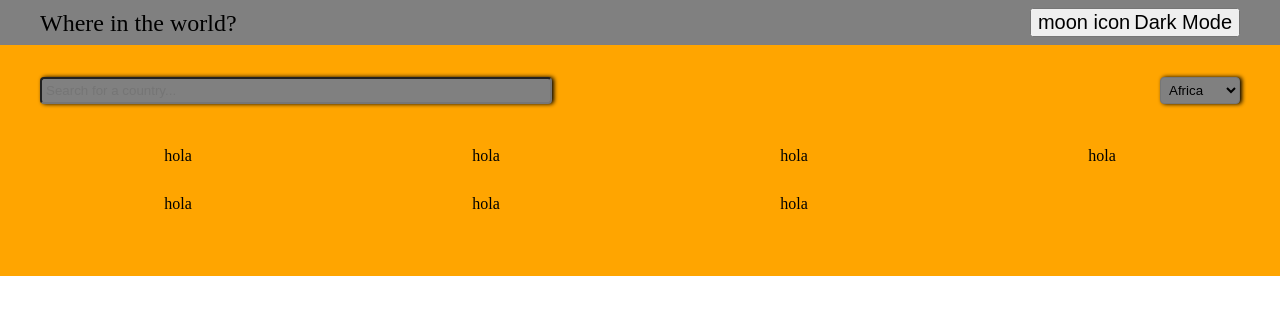
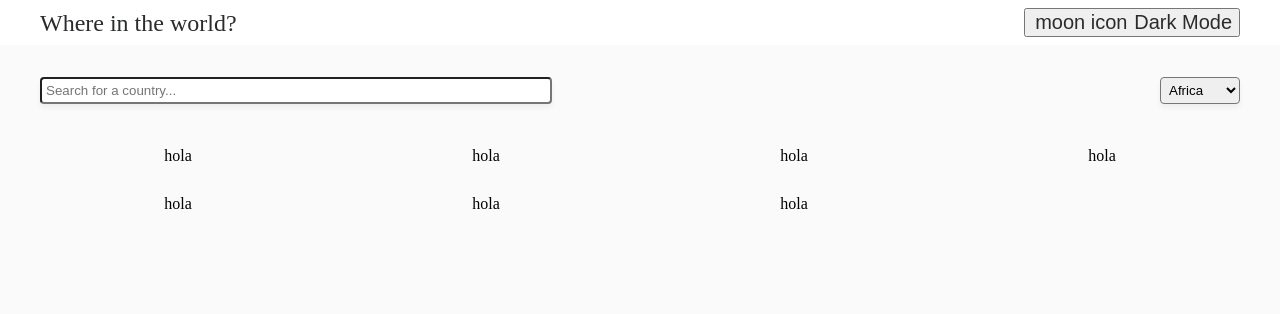
Before and after one commit to NeverSlowDown/challenge-rest-countries, a React (Create React App) app: page / in a window 1280 px wide. Shown: the top 314 px of the page. Built offline with nearby package versions, Linux system fonts and the light colour scheme.

Commit message:
adding theme with localstorage

```diff
--- a/src/App.tsx
+++ b/src/App.tsx
@@ -6,9 +6,11 @@ import {
   Route,
   Link,
 } from "react-router-dom";
-import { ThemeProvider } from "styled-components";
+import { createGlobalStyle, ThemeProvider } from "styled-components";
 import HomePage from "./components/homePage";
 import Nav from "./components/Nav";
+import styled from 'styled-components';
+import { useState } from 'react';
 
 const router = createBrowserRouter([
   {
@@ -23,35 +25,57 @@ const router = createBrowserRouter([
   },
 ]);
 
-const theme = {
+export const theme = {
   light: {
-    background: "orange",
-    main: "gray",
+    name: "light",
+    background: "#fafafa",
+    main: "#fffff",
     secondary: "red",
     borderRadius: "4px",
-    mainText: "black",
-    descriptionText: "gray",
-    boxShadow: "2px 0 4px black"
+    mainText: "#2a2b2d",
+    descriptionText: "#646464",
+    boxShadow: "0px 4px 4px #efefef"
   },
   dark: {
-    background: "#FFFFF",
-    main: "gray",
+    name: "dark",
+    background: "#212d36",
+    main: "#2b3743",
     secondary: "red",
     borderRadius: "4px",
-    mainText: "black",
-    descriptionText: "gray",
-    boxShadow: "2px 0 4px black"
+    mainText: "#fbffff",
+    descriptionText: "#dde7ef",
+    boxShadow: "0px 4px 4px #efefef"
   },
 };
 
+const Main = styled.main`
+  display: flex;
+  flex-direction: column;
+  justify-content: space-between;
+  width: 100%;
+  height: 100%;
+`;
+
+const GlobalStyle = createGlobalStyle`
+  html, body, #root {
+    width: 100%;
+    height: 100%;
+  }
+`
+
+
 function App() {
+  const initialTheme = localStorage.getItem("theme") !== null ? localStorage.getItem("theme") : "light"
+  console.log({initialTheme})
+  const [currentTheme, setCurrentTheme] = useState( initialTheme === "light" ? theme.light : theme.dark )
   return (
-    <main className="App">
-      <ThemeProvider theme={theme.light}>
-        <Nav />
+    <Main className="App">
+      <ThemeProvider theme={currentTheme}>
+        <GlobalStyle />
+        <Nav currentTheme={currentTheme} setCurrentTheme={setCurrentTheme} />
         <RouterProvider router={router} />
       </ThemeProvider>
-    </main>
+    </Main>
   );
 }
 
--- a/src/components/Nav.tsx
+++ b/src/components/Nav.tsx
@@ -1,8 +1,11 @@
-import styled from 'styled-components';
+import styled from "styled-components";
+import { theme } from "../App";
 
 const Navbar = styled.nav`
-  background: ${({theme}) => theme.main};
+  background: ${({ theme }) => theme.main};
   padding: 8px 0;
+  width: 100%;
+  transition: 0.5s ease background;
 `;
 
 const Container = styled.div`
@@ -14,32 +17,41 @@ const Container = styled.div`
 `;
 
 const ThemeSwitcher = styled.button`
-  color: ${({theme}) => theme.mainText};
+  color: ${({ theme }) => theme.mainText};
   font-size: 1.25em;
-  display: flex;
+  display: grid;
   align-items: center;
   gap: 0 4px;
+  grid-template-columns: 1fr 1fr;
+  transition: 0.5s ease;
+  transition: 0.5s ease color;
 `;
 
 const MainTitle = styled.h1`
-  color: ${({theme}) => theme.mainText};
+  color: ${({ theme }) => theme.mainText};
   font-size: 1.5em;
+  transition: 0.5s ease color;
 `;
 
-export default function Nav() {
+export default function Nav({ currentTheme, setCurrentTheme }: any) {
+  function handleTheme() {
+    const chosenTheme =
+      currentTheme !== null && currentTheme.name === "light"
+        ? theme.dark
+        : theme.light;
+    setCurrentTheme(chosenTheme);
+    localStorage.setItem("theme", chosenTheme.name);
+  }
+
   return (
     <Navbar>
       <Container>
-        <MainTitle>
-          Where in the world?
-        </MainTitle>
-        <ThemeSwitcher>
+        <MainTitle>Where in the world?</MainTitle>
+        <ThemeSwitcher onClick={handleTheme}>
           moon icon
-          <span>
-            Dark Mode
-          </span>
+          <span>Dark Mode</span>
         </ThemeSwitcher>
       </Container>
     </Navbar>
-  )
+  );
 }
--- a/src/components/homePage.tsx
+++ b/src/components/homePage.tsx
@@ -4,6 +4,8 @@ import styled from "styled-components";
 const Section = styled.section`
   background: ${({ theme }) => theme.background};
   width: 100%;
+  flex: 1;
+  transition: 0.5s ease background;
 `;
 
 const Container = styled.div`
@@ -22,20 +24,22 @@ const SearchBar = styled.div`
 
 const SearchCountry = styled.input`
   display: flex;
-  background: ${({theme}) => theme.main};
-  border-radius: ${({theme}) => theme.borderRadius};
-  box-shadow: ${({theme}) => theme.boxShadow};
+  background: ${({ theme }) => theme.main};
+  border-radius: ${({ theme }) => theme.borderRadius};
+  box-shadow: ${({ theme }) => theme.boxShadow};
   padding: 4px;
   width: 100%;
   max-width: 500px;
+  transition: 0.5s ease background;
 `;
 
 const ContinentFilter = styled.select`
   display: flex;
-  background: ${({theme}) => theme.main};
-  border-radius: ${({theme}) => theme.borderRadius};
-  box-shadow: ${({theme}) => theme.boxShadow};
+  background: ${({ theme }) => theme.main};
+  border-radius: ${({ theme }) => theme.borderRadius};
+  box-shadow: ${({ theme }) => theme.boxShadow};
   padding: 4px;
+  transition: 0.5s ease background;
 `;
 
 const Content = styled.section`
@@ -52,7 +56,7 @@ const NotFound = styled.section`
 const CountryList = styled.ul`
   display: grid;
   grid-gap: 32px;
-  grid-template-columns: repeat(4,minmax(200px,1fr));
+  grid-template-columns: repeat(4, minmax(200px, 1fr));
   padding: 32px 0;
   width: 100%;
 `;
@@ -64,28 +68,22 @@ export default function HomePage() {
     <Section>
       <Container>
         <SearchBar>
-          <SearchCountry type='text' autoComplete="off" placeholder="Search for a country..." />
+          <SearchCountry
+            type="text"
+            autoComplete="off"
+            placeholder="Search for a country..."
+          />
           <ContinentFilter>
-            <option>
-              Africa
-            </option>
-            <option>
-              America
-            </option>
-            <option>
-              Asia
-            </option>
-            <option>
-              Europe
-            </option>
-            <option>
-              Oceania
-            </option>
+            <option>Africa</option>
+            <option>America</option>
+            <option>Asia</option>
+            <option>Europe</option>
+            <option>Oceania</option>
           </ContinentFilter>
         </SearchBar>
 
         <Content>
-          {countries ?
+          {countries ? (
             <CountryList>
               <li>hola</li>
               <li>hola</li>
@@ -95,11 +93,9 @@ export default function HomePage() {
               <li>hola</li>
               <li>hola</li>
             </CountryList>
-            :
-            <NotFound>
-              Not found
-            </NotFound>
-          }
+          ) : (
+            <NotFound>Not found</NotFound>
+          )}
         </Content>
       </Container>
     </Section>
```
